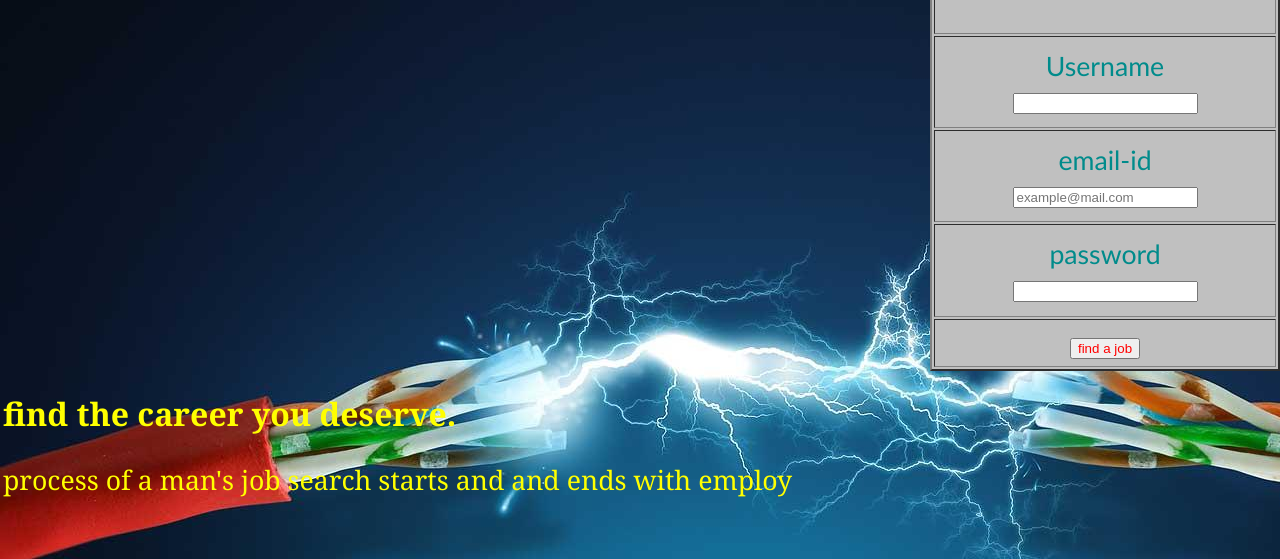
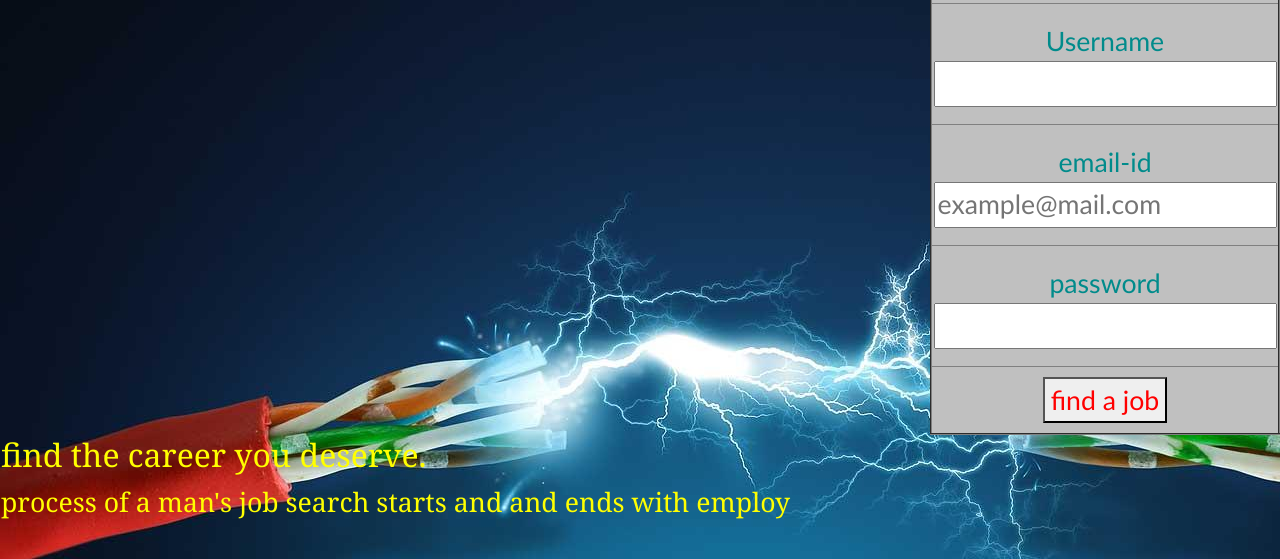
Before and after one commit to mallikarjunSN/employ, a plain HTML site: page index.html in a window 1280 px wide. Shown: the part 241-800 px from the top of the page. Drawn offline with nearby package versions, Linux system fonts and the light colour scheme.

Commit message:
Update index.html

```diff
--- a/index.html
+++ b/index.html
@@ -9,8 +9,8 @@
 <link rel="stylesheet" href="https://cdnjs.cloudflare.com/ajax/libs/font-awesome/4.7.0/css/font-awesome.min.css">
 
         <link type="text/css" rel="stylesheet" href="style.css">
-        <!----<link type="text/css" href="bootstrap.css" rel="stylesheet">--->
-        <!--- <link type="text/css" href="bootstrap.min.css" rel="stylesheet"> ---->
+        <link type="text/css" href="Bootstrap.css" rel="stylesheet">
+        <link type="text/css" href="Bootstrap.min.css" rel="stylesheet">
 
 
         <meta charset="utf-8">
```
